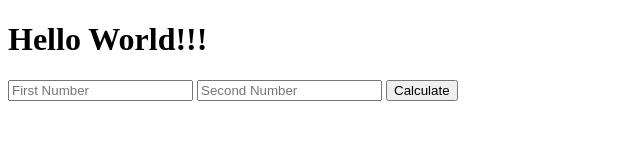
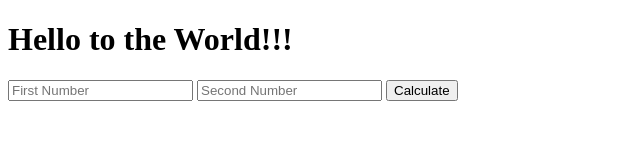
Before and after one commit to williamklauson/Express, a website: page index.html in a window 1280 px wide. Shown: the whole page, without its empty margins (0-640 px from the left). Drawn offline with Linux system fonts and the light colour scheme.

Commit message:
Index change

```diff
--- a/index.html
+++ b/index.html
@@ -8,7 +8,7 @@
 </head>
 <body>
 
-  <h1>Hello World!!!</h1>
+  <h1>Hello to the World!!!</h1>
 
   <form action="/" method="post">
   <input type="text" name="num1" placeholder="First Number">
```
